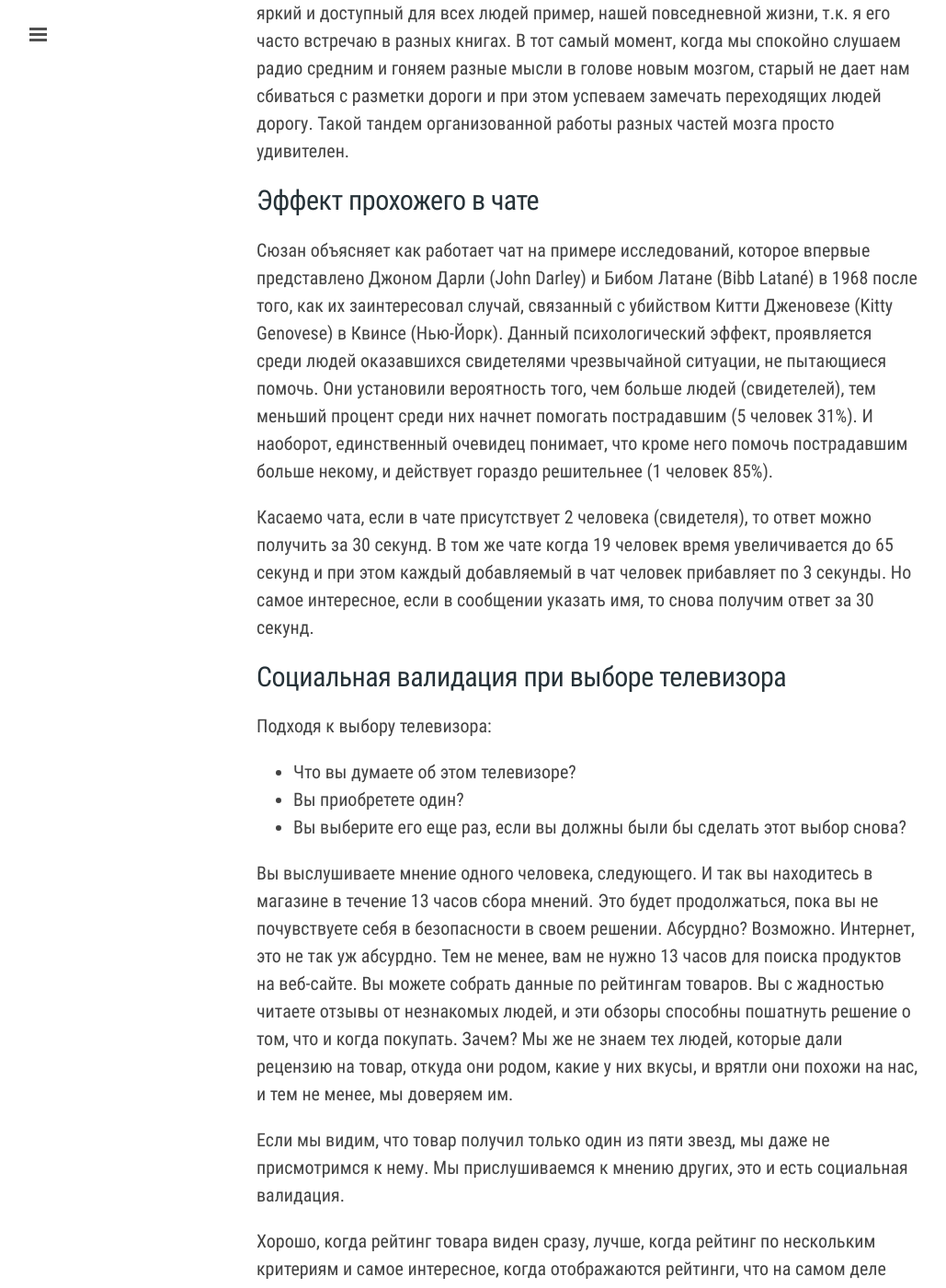
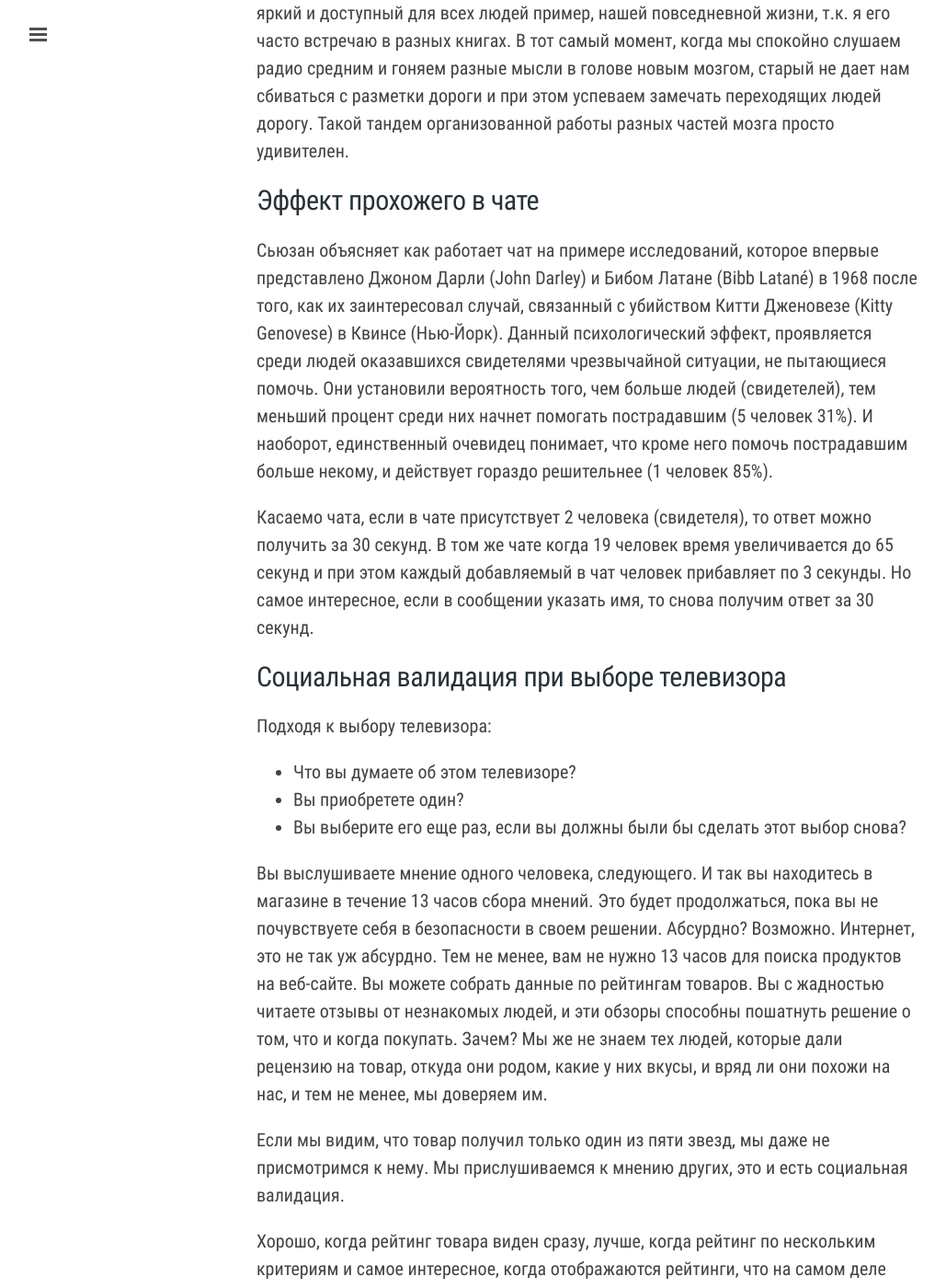
Before and after one commit to iMega/imega.github.io, a Jekyll site: the page built from _posts/2016-12-13-susan-weinschenk-neuro-web-design.md, in a window 1280 px wide and 1400 px high, scrolled down 593 px. Shown: the whole window at 92% size, without its empty margins (1-1030 px from the left). Built offline with Jekyll 4.4.1, drawn with Linux system fonts in a browser that asks for light colours; comment, search, counter and statistics services are not loaded.

Commit message:
neuro web design

```diff
--- a/_posts/2016-12-13-susan-weinschenk-neuro-web-design.md
+++ b/_posts/2016-12-13-susan-weinschenk-neuro-web-design.md
@@ -29,7 +29,7 @@ tags:
 частей мозга просто удивителен.
 
 ## Эффект прохожего в чате
-Сюзан объясняет как работает чат на примере исследований, которое впервые представлено Джоном Дарли (John Darley) и
+Сьюзан объясняет как работает чат на примере исследований, которое впервые представлено Джоном Дарли (John Darley) и
 Бибом Латане (Bibb Latané) в 1968 после того, как их заинтересовал случай, связанный с убийством Китти Дженовезе
 (Kitty Genovese) в Квинсе (Нью-Йорк). Данный психологический эффект, проявляется среди людей оказавшихся свидетелями
 чрезвычайной ситуации, не пытающиеся помочь. Они установили вероятность того, чем больше людей (свидетелей),
@@ -52,7 +52,7 @@ tags:
 Абсурдно? Возможно. Интернет, это не так уж абсурдно. Тем не менее, вам не нужно 13 часов для поиска продуктов
 на веб-сайте. Вы можете собрать данные по рейтингам товаров. Вы с жадностью читаете отзывы от незнакомых людей,
 и эти обзоры способны пошатнуть решение о том, что и когда покупать. Зачем? Мы же не знаем тех людей,
-которые дали рецензию на товар, откуда они родом, какие у них вкусы, и врятли они похожи на нас, и тем не менее,
+которые дали рецензию на товар, откуда они родом, какие у них вкусы, и вряд ли они похожи на нас, и тем не менее,
 мы доверяем им.
 
 Если мы видим, что товар получил только один из пяти звезд, мы даже не присмотримся к нему.
```
